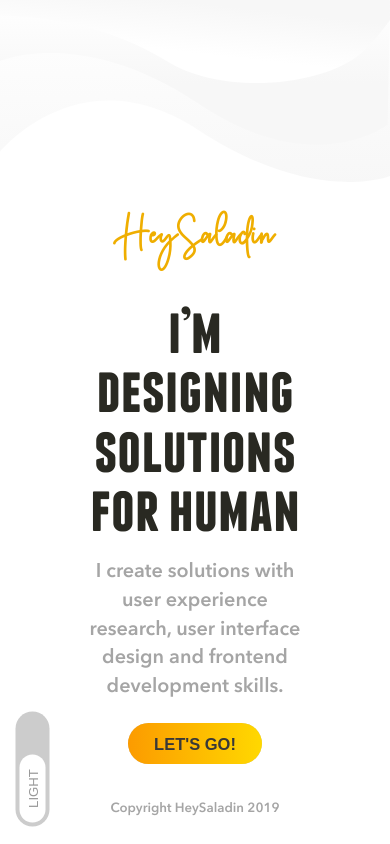
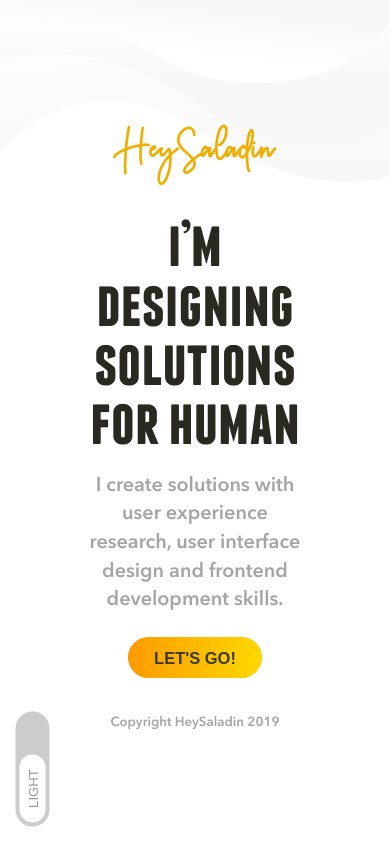
Before and after one commit to heysaladin/heysaladin.github.io, a plain HTML site: page index.html in a window 390 px wide. Drawn offline with Linux system fonts and the light colour scheme; some packages are replaced by stand-ins of ours.

Commit message:
fix text

```diff
--- a/public/assets/styles/style.css
+++ b/public/assets/styles/style.css
@@ -320,7 +320,7 @@ article.post {
   }
 
   #logo {
-    margin-top: 200px;
+    /* margin-top: 200px; */
   }
 
   #main-title {
```
